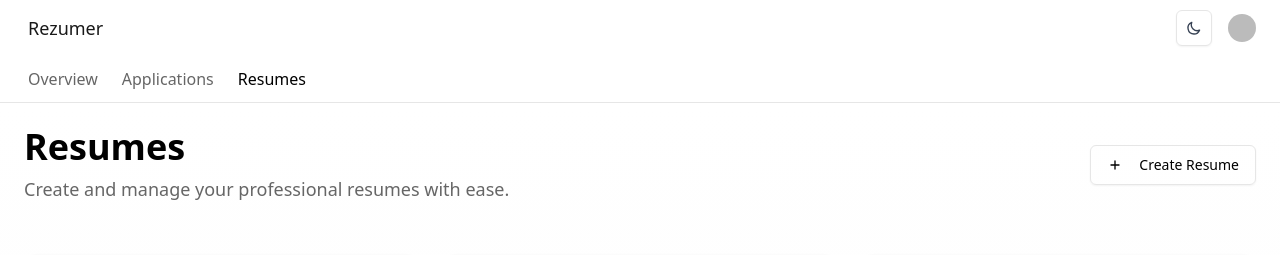
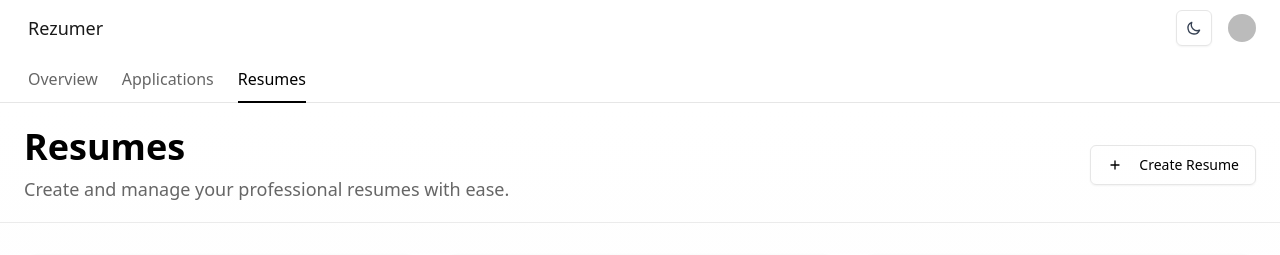
Before and after one commit to dmrock/rezumer, a Next.js app: page /resumes in a window 1280 px wide. Shown: the top 255 px of the page. Built offline with nearby package versions, Linux system fonts and the light colour scheme; no server answers; sample sign-in values are in the browser's storage; some icons are missing.

Commit message:
fix: border styles

```diff
--- a/src/components/shared/navigation.tsx
+++ b/src/components/shared/navigation.tsx
@@ -36,7 +36,7 @@
                 >
                   {item.label}
                   {active && (
-                    <span className="pointer-events-none absolute -bottom-px left-3 right-3 h-0.5 bg-[hsl(var(--foreground))]" />
+                    <span className="pointer-events-none absolute -bottom-px left-3 right-3 h-0.5 bg-[var(--color-foreground)]" />
                   )}
                 </Link>
               );
--- a/src/components/shared/page-header.tsx
+++ b/src/components/shared/page-header.tsx
@@ -19,7 +19,7 @@
         {action ? <div className="shrink-0">{action}</div> : null}
       </div>
       {/* Full-bleed underline across the viewport, slightly thicker and brighter */}
-      <div className="pointer-events-none absolute left-1/2 bottom-0 h-[1.5px] w-screen -translate-x-1/2 bg-[hsl(var(--border))] opacity-80" />
+      <div className="pointer-events-none absolute left-1/2 bottom-0 h-[1.5px] w-screen -translate-x-1/2 bg-[var(--color-border)] opacity-80" />
     </div>
   );
 }
```
